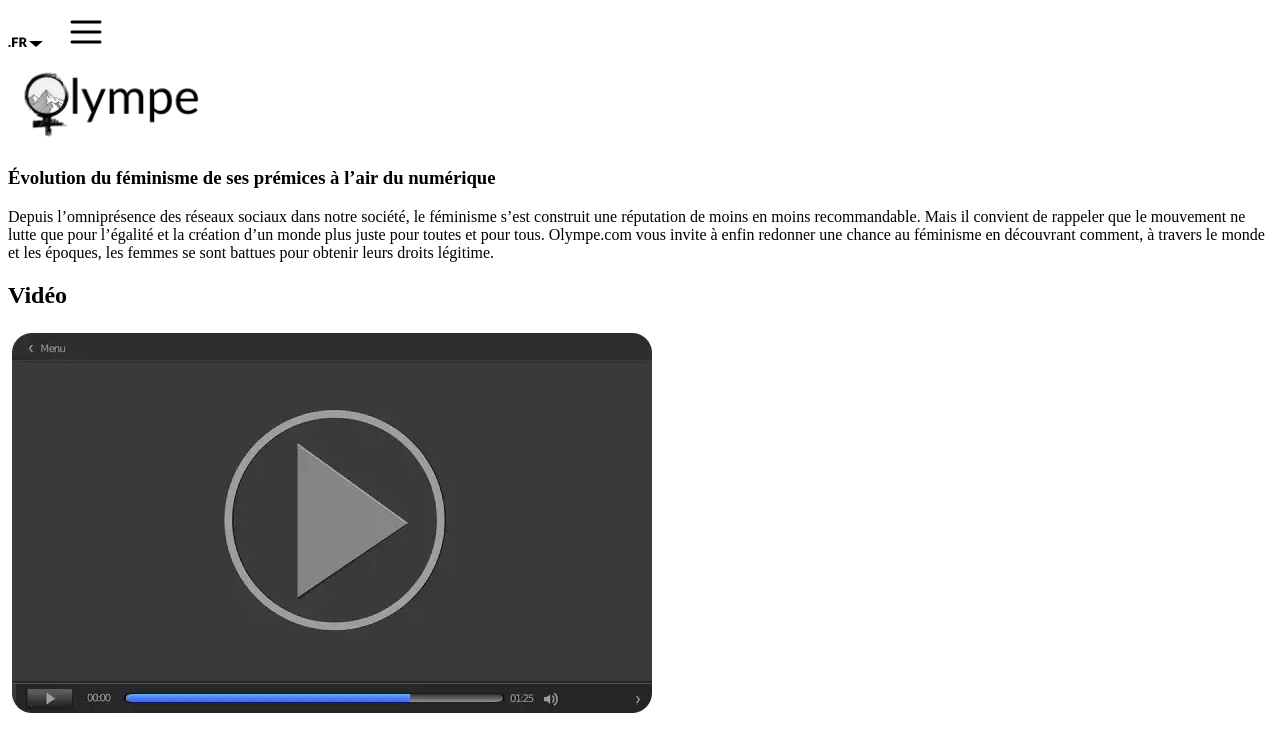
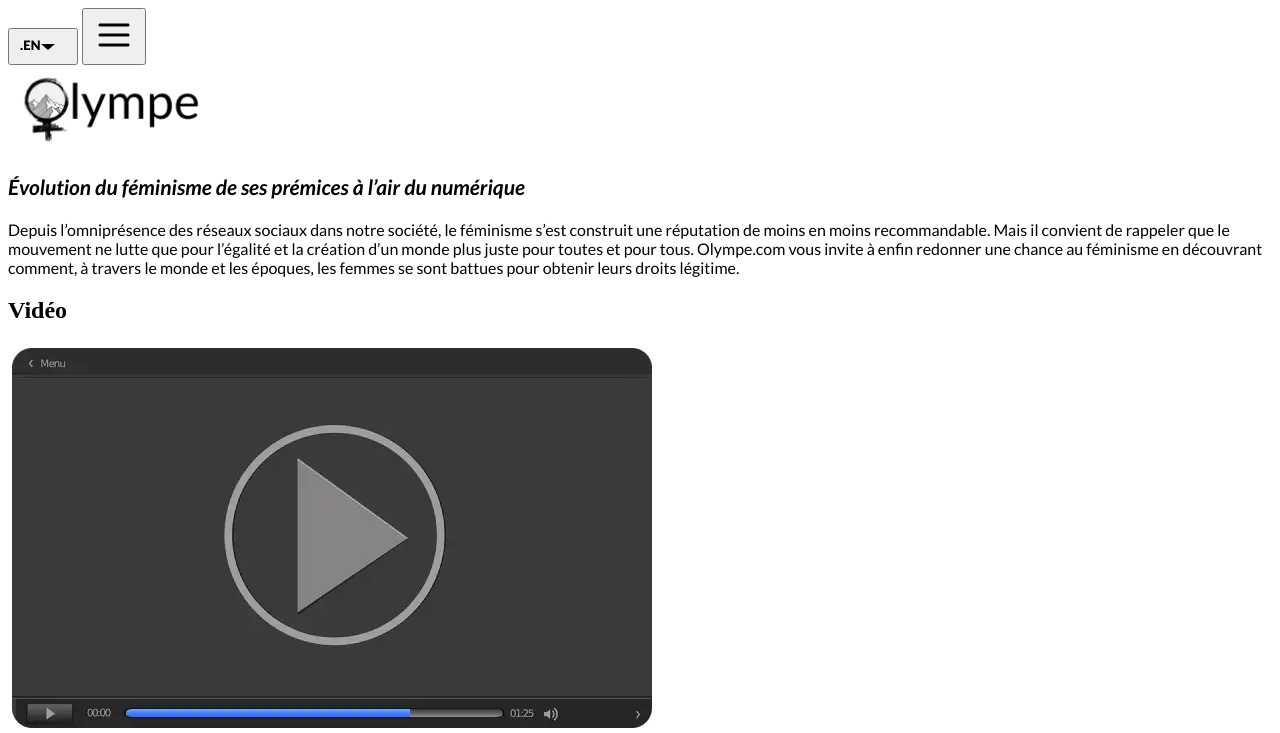
Before and after one commit to ValentinSaraiva-MMI/ProjetS1, a plain HTML site: page index.html in a window 1280 px wide. Shown: the top 733 px of the page. Drawn offline with nearby package versions, Linux system fonts and the light colour scheme.

Commit message:
validation w3c+commencement css

```diff
--- a/index.html
+++ b/index.html
@@ -7,36 +7,46 @@
     <meta http-equiv="X-UA-Compatible" content="IE=edge">
     <meta name="viewport" content="width=device-width, initial-scale=1.0">
     <link rel="stylesheet" href="src/css/style.css">
+    <script defer="" src="https://unpkg.com/alpinejs@3.4.2/dist/cdn.min.js"></script>
     <title>Olympe</title>
 </head>
 
 <body>
 
-    <header>
+    <header class="header container" @scroll.window="atTop = ( window.scrollY > 100 ? false : true )"
+        :class="{ 'header--atTop' : !atTop }">
         <nav>
-            <a href="#"><img src="assets/icones/Langues/FR.svg"
-                    alt="icones de changement de langue en position Francaise"></a>
-            <a href="menu_deroulant_FR.html"><img src="assets/icones/menu/Menu.svg" alt="Icone de menu déroulant"></a>
+            <button>
+                <a href="#"><img src="assets/icones/Langues/EN.svg"
+                        alt="icones de changement de langue en position Francaise"></a>
+            </button>
+            <button><a href="menu_deroulant_FR.html"><img src="assets/icones/menu/Menu.svg"
+                        alt="Icone de menu déroulant"></a> </button>
         </nav>
 
 
 
-        <img src="assets/Img/Titresiteweb.webp" alt="Logo du site" width="195" height="85">
-        <h3 class="hero_subtitle">Évolution du féminisme de ses prémices à l’air du numérique</h3>
+        <div class="hero">
+            <img src="assets/Img/Titresiteweb.webp" alt="Logo du site" width="195" height="85">
     </header>
+
+    <div class="hero__tagline">
+        <h3 class="presentation__title"><strong>Évolution du féminisme de ses prémices à l’air du numérique</strong>
+        </h3>
+    </div>
 
 
 
-    <p>Depuis l’omniprésence des réseaux sociaux dans notre société, le féminisme s’est construit une réputation
-        de
-        moins en moins recommandable.
-        Mais il convient de rappeler que le
-        mouvement ne lutte que pour l’égalité et la création d’un monde plus juste pour toutes et pour tous.
+
+    <p class="hero__intro">Depuis l’omniprésence des réseaux sociaux dans notre société, le féminisme s’est
+        construit une réputation de moins en moins recommandable.
+        Mais il convient de rappeler que le mouvement ne lutte que pour l’égalité et la création d’un monde plus
+        juste pour toutes et pour tous.
         Olympe.com vous invite à enfin redonner une chance au féminisme en découvrant comment, à travers le
         monde et
         les époques, les femmes se sont battues pour obtenir leurs droits légitime.</p>
 
-
+    </div>
 
 
 
--- a/src/css/component/hero.css
+++ b/src/css/component/hero.css
@@ -1,4 +1,21 @@
-.hero_subtitle
-{
-    font-family: var(--Lato);
+.hero__subtitle{
+    font-family: var(--font-main);
+
 }
+
+
+.hero__intro{
+font-family: var(--font-main);
+white-space: normal;
+font-style: var(--acceuil--intro_articletweet_article);
+}
+
+
+
+
+.hero__tagline {
+    font-family: var(--font-main);
+    font-size: var(--acceuil--tagline);
+    font-style: italic;
+
+}
--- /dev/null
+++ b/src/css/layout/presentation.css
@@ -0,0 +1,22 @@
+
+
+
+
+.presentation__title strong {
+  font-weight: normal;
+  position: relative;
+  display: inline-block;
+}
+
+
+/* Effet de surlignement sur le texte */
+.presentation__title strong {
+  content: "";
+  position: absolute;
+  left: 0;
+  bottom: 0;
+  width: 100%;
+  height: 15px;
+  z-index: -1;
+  background-color: var(--bleu);
+}
--- a/src/css/style.css
+++ b/src/css/style.css
@@ -3,8 +3,18 @@
 
 @import url('https://fonts.googleapis.com/css2?family=Lato:ital,wght@0,100;0,300;0,400;0,700;0,900;1,100;1,300;1,400;1,700;1,900&display=swap');
 
+@import url("utils/variable.css");
 
 /*base*/
 @import url("base/media.css");
 @import url("base/main.css");
 @import url("base/icons.css");
+
+
+
+@import url("component/hero.css");
+
+
+ /* @import url("layout/presentation.css"); */
+
+@import url("utils/variable.css");
--- a/src/css/utils/variable.css
+++ b/src/css/utils/variable.css
@@ -8,7 +8,7 @@
 --blanc: rgba(249, 249, 249, 1);
 
 /* Police de caractére */
---font-main: 'Lato', normal;
+--font-main: 'Lato', sans-serif;
 
 
 /* base size: 1-rem (16px) */
```
Also changed, not shown: menu_deroulant_FR.html (+1 -0 lines), src/css/layout/header.css (added, +15 -0 lines).
